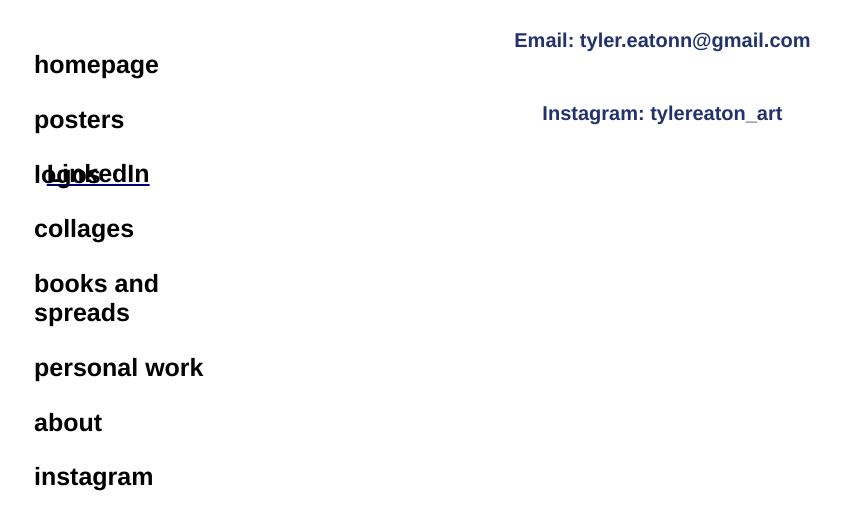
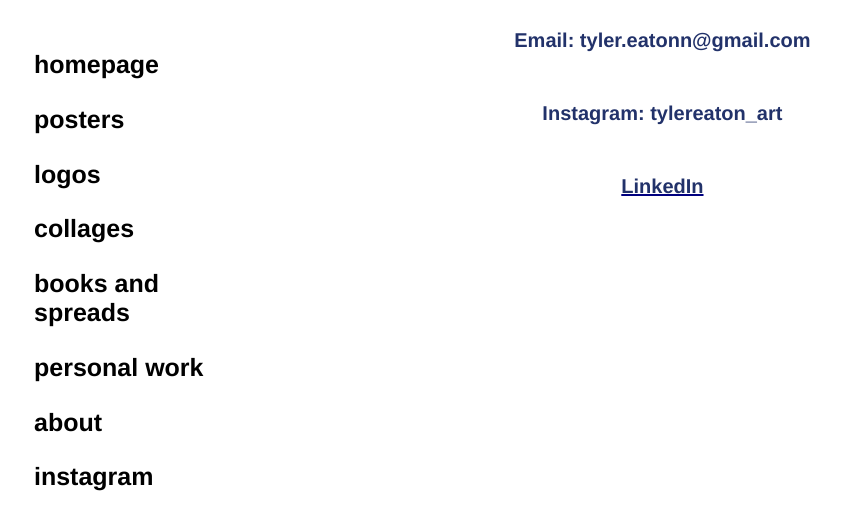
Before and after one commit to ggogurt/PortfolioFinal, a plain HTML site: page contact.html in a window 1280 px wide. Shown: the part 157-686 px from the top of the page, without its empty margins (9-850 px from the left). Drawn offline with Linux system fonts and the light colour scheme.

Commit message:
linkedin 2

```diff
--- a/contact.html
+++ b/contact.html
@@ -42,7 +42,7 @@
     <h5>Email: tyler.eatonn@gmail.com</h5>
     <h5>Instagram: tylereaton_art</h5>
         <a href="https://www.linkedin.com/in/tyler-eaton-227a402a2/" style="color:navy;">
-        <h2>LinkedIn</h2>
+        <h5>LinkedIn</h5>
         </a>
     </div>
 
```
